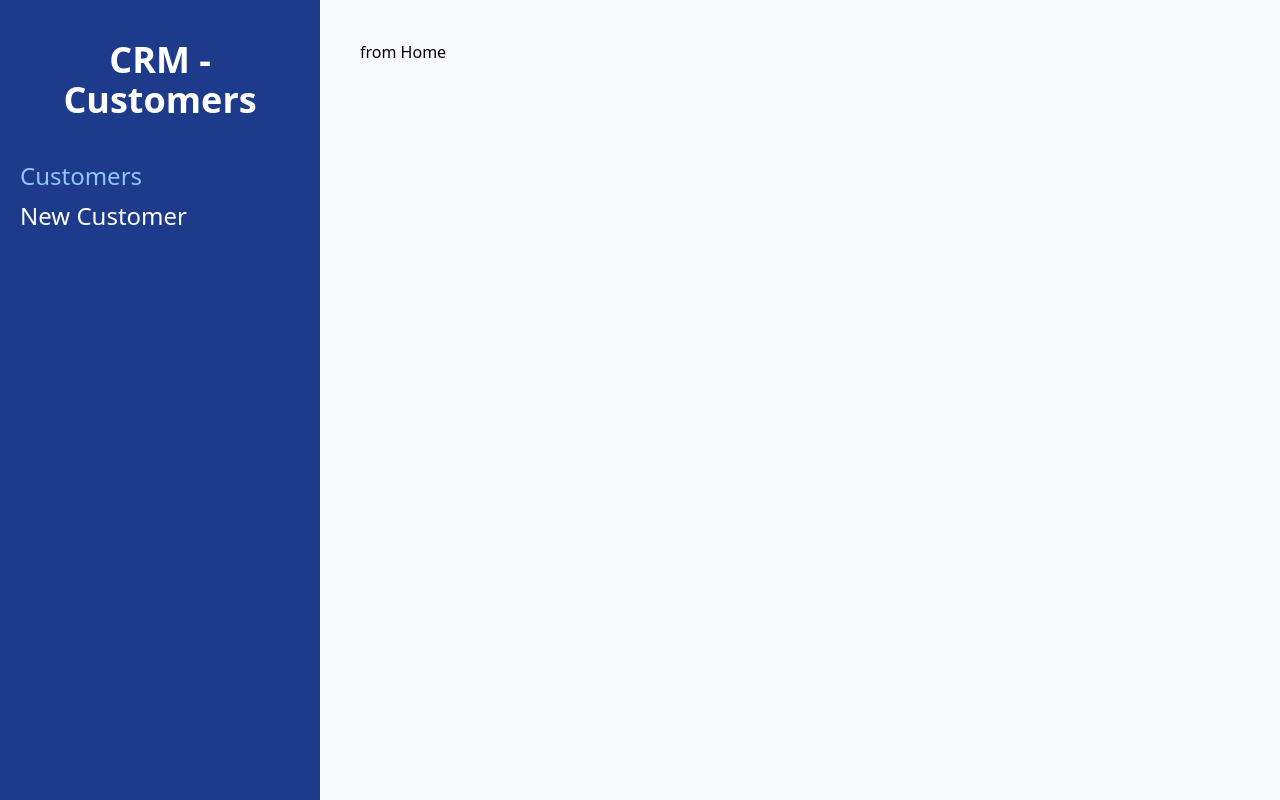
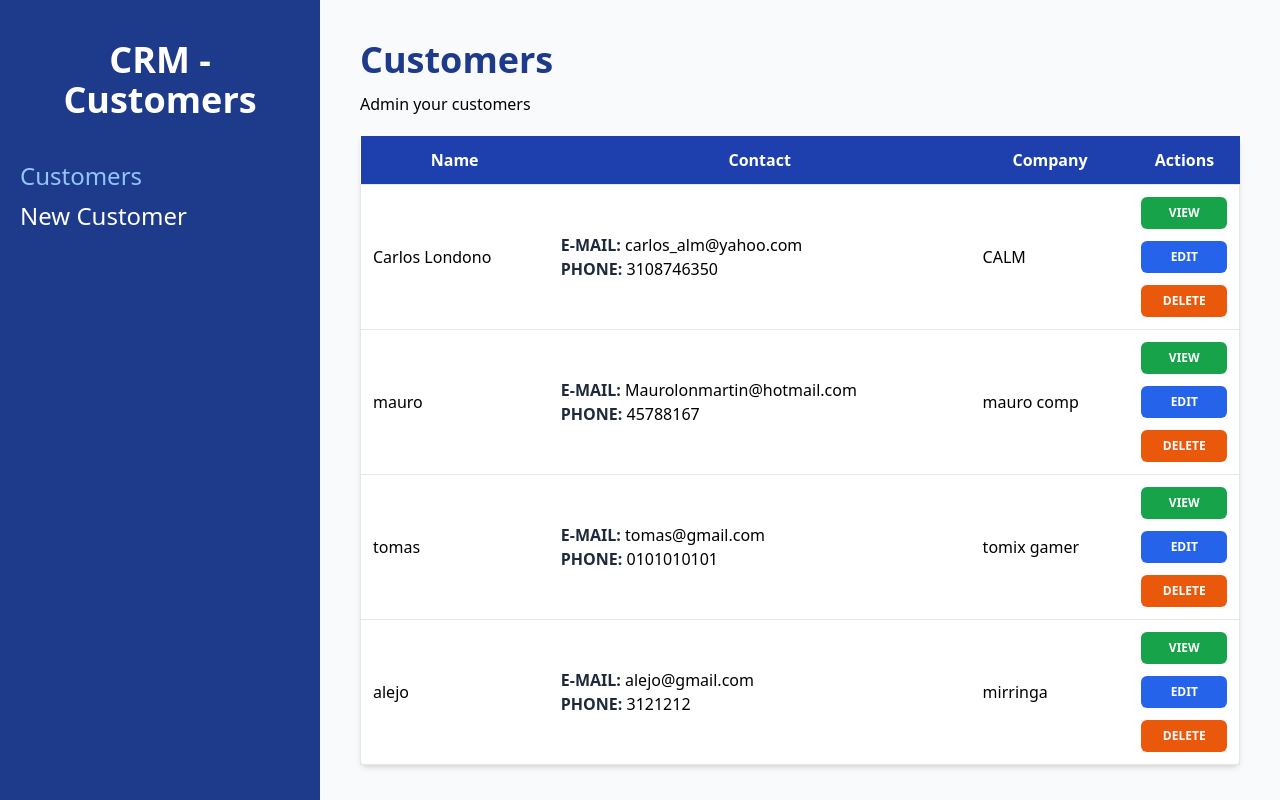
Before and after one commit to ClondonoM/react-tailwind-customer-manager, a React (Vite) app: page / in a window 1280 px wide. Built offline with nearby package versions, Linux system fonts and the light colour scheme; data requests are answered from the project's data file.

Commit message:
listing customers in Home

```diff
--- /dev/null
+++ b/src/components/Customer.jsx
@@ -0,0 +1,41 @@
+const Customer = ({ customer }) => {
+  const { name, company, email, phone, notes, id } = customer;
+  return (
+    <tr className='border hover:bg-slate-50'>
+      <td className='p-3'>{name}</td>
+      <td className='p-3'>
+        <p>
+          <span className='text-slate-800 uppercase font-bold'>E-mail: </span>
+          {email}
+        </p>
+        <p>
+          <span className='text-slate-800 uppercase font-bold'>Phone: </span>
+          {phone}
+        </p>
+      </td>
+      <td className='p-3'>{company}</td>
+      <td className='p-3'>
+        <button
+          className='bg-green-600 hover:bg-green-700 text-white p-2 uppercase font-bold text-xs rounded-md block w-full'
+          type='button'
+        >
+          View
+        </button>
+        <button
+          className='bg-blue-600 hover:bg-blue-700 text-white p-2 uppercase font-bold text-xs rounded-md block w-full mt-3'
+          type='button'
+        >
+          Edit
+        </button>
+        <button
+          className='bg-orange-600 hover:bg-orange-700 text-white p-2 uppercase font-bold text-xs rounded-md block w-full mt-3'
+          type='button'
+        >
+          Delete
+        </button>
+      </td>
+    </tr>
+  );
+};
+
+export default Customer;
--- a/src/pages/Home.jsx
+++ b/src/pages/Home.jsx
@@ -1,4 +1,5 @@
 import { useEffect, useState } from 'react';
+import Customer from '../components/Customer';
 
 const Home = () => {
   const [customers, setCustomers] = useState([]);
@@ -16,7 +17,27 @@ const Home = () => {
     getCustomerAPI();
   }, []);
 
-  return <div>from Home</div>;
+  return (
+    <>
+      <h1 className='font-black text-4xl text-blue-900'>Customers</h1>
+      <p className='mt-3'>Admin your customers</p>
+      <table className='w-full mt-5 table-auto bg-white shadow-md rounded-md '>
+        <thead className='bg-blue-800 text-white '>
+          <tr>
+            <th className='p-3'>Name</th>
+            <th className='p-3'>Contact</th>
+            <th className='p-3'>Company</th>
+            <th className='p-3'>Actions</th>
+          </tr>
+        </thead>
+        <tbody>
+          {customers.map((customer) => (
+            <Customer key={customer.id} customer={customer} />
+          ))}
+        </tbody>
+      </table>
+    </>
+  );
 };
 
 export default Home;
--- a/src/pages/NewCustomer.jsx
+++ b/src/pages/NewCustomer.jsx
@@ -4,7 +4,9 @@ const NewCustomer = () => {
   return (
     <>
       <h1 className='font-black text-4xl text-blue-900'>New Customer</h1>
-      <p className='mt-3'>Fill in the following fields to register a client</p>
+      <p className='mt-3'>
+        Fill in the following fields to register a customer
+      </p>
       <FormCustomer />
     </>
   );
```
